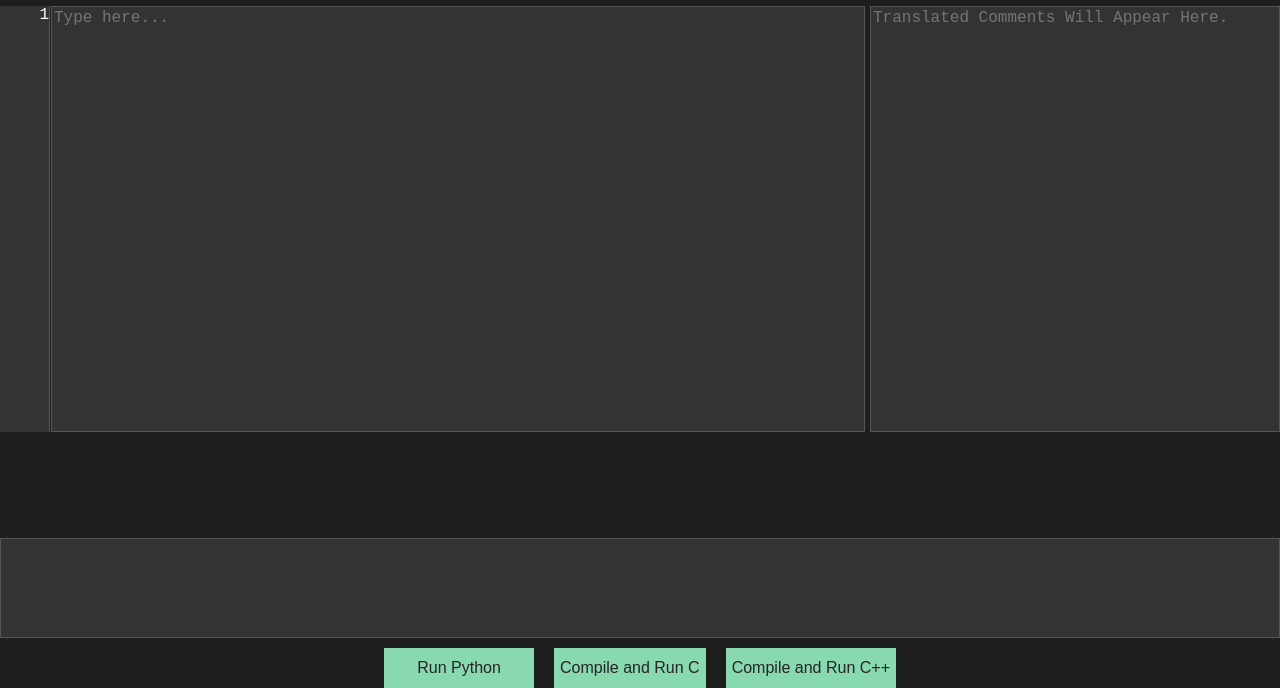
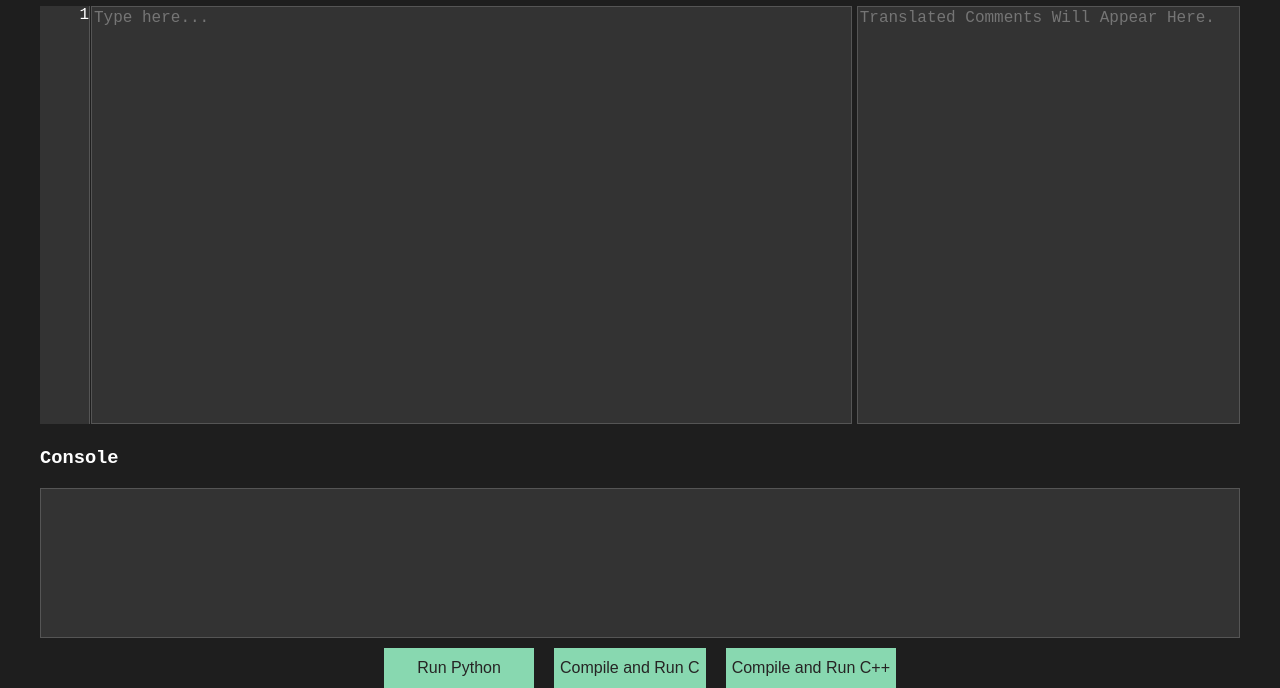
Before and after one commit to Fardin-E/distributedProject, a website: page client/index.html in a window 1280 px wide. Shown: the part 112-800 px from the top of the page. Drawn offline with nearby package versions, Linux system fonts and the light colour scheme; no server answers.

Commit message:
added some padding and removed some space between items

```diff
--- a/client/index.html
+++ b/client/index.html
@@ -19,9 +19,12 @@
     <div id="editor-container">
         <div id="lineNumbers"></div>
         <textarea id="textInput" placeholder="Type here..." rows="4"></textarea>
-        <textarea readonly id="languageTranslationOutput" placeholder="Translated Comments Will Appear Here."></textarea>    </div>
-    <div id="output"></div>
-
+        <textarea readonly id="languageTranslationOutput" placeholder="Translated Comments Will Appear Here."></textarea>
+    </div>
+    <div id="console">
+        <h3>Console</h3>
+        <div id="output"></div>
+    </div>
 
 
     <div id="button-container">
--- a/client/styles.css
+++ b/client/styles.css
@@ -22,7 +22,7 @@ ul {
 }
 
 li {
-    margin-right: 20px;
+    margin-right: 50px;
 }
 
 a {
@@ -39,9 +39,12 @@ h1 {
 
 #editor-container {
     display: flex;
-    flex: 1;
-    margin: 0px;
+    height: 100%; /* Set the height to fill the entire container */
+    margin-bottom: -100px; /* Adjust the negative margin as needed */
+    margin-left: 40px;
+    margin-right: 40px;
 }
+
 
 #lineNumbers {
     width: 50px;
@@ -98,9 +101,14 @@ button {
     padding: 10px;
     overflow-y: scroll;
     height: auto;
-    min-height: 100px;
+    min-height: 150px;
     box-sizing: border-box;
     border: 1px solid #555;
+}
+
+#console {
+    margin-right: 40px;
+    margin-left: 40px;
 }
 
 #languageTranslationOutput {
@@ -115,4 +123,30 @@ button {
     height: 80%;
     box-sizing: border-box;
     margin-left: 5px;
+    scrollbar-color: transparent transparent;
+    scrollbar-width: thin;
+    -ms-overflow-style: none;
 }
+#lineNumbers::-webkit-scrollbar {
+    width: 12px; /* Set the width of the scrollbar */
+}
+
+#lineNumbers::-webkit-scrollbar-thumb {
+    background-color: transparent; /* Make the thumb (handle) transparent */
+}
+
+#lineNumbers::-webkit-scrollbar-track {
+    background-color: transparent; /* Make the track (the area the thumb moves along) transparent */
+}
+
+#languageTranslationOutput::-webkit-scrollbar {
+    width: 12px; /* Set the width of the scrollbar */
+}
+
+#languageTranslationOutput::-webkit-scrollbar-thumb {
+    background-color: transparent; /* Make the thumb (handle) transparent */
+}
+
+#languageTranslationOutput::-webkit-scrollbar-track {
+    background-color: transparent; /* Make the track (the area the thumb moves along) transparent */
+}
--- a/server.js
+++ b/server.js
@@ -36,7 +36,6 @@ io.on('connection', (socket) => {
     });
 
     socket.on('runC', (cCode) => {
-        console.log("server.js runC");
         // Save the C code to a temporary file
         const fileName = 'temp.c';
         fs.writeFileSync(fileName, cCode);
@@ -46,7 +45,6 @@ io.on('connection', (socket) => {
     });
 
     socket.on('runCpp', (cppCode) => {
-        console.log("server.js runCpp");
         // Save the C++ code to a temporary file
         const fileName = 'temp.cpp';
         fs.writeFileSync(fileName, cppCode);
```
Also changed, not shown: 1 other file.
